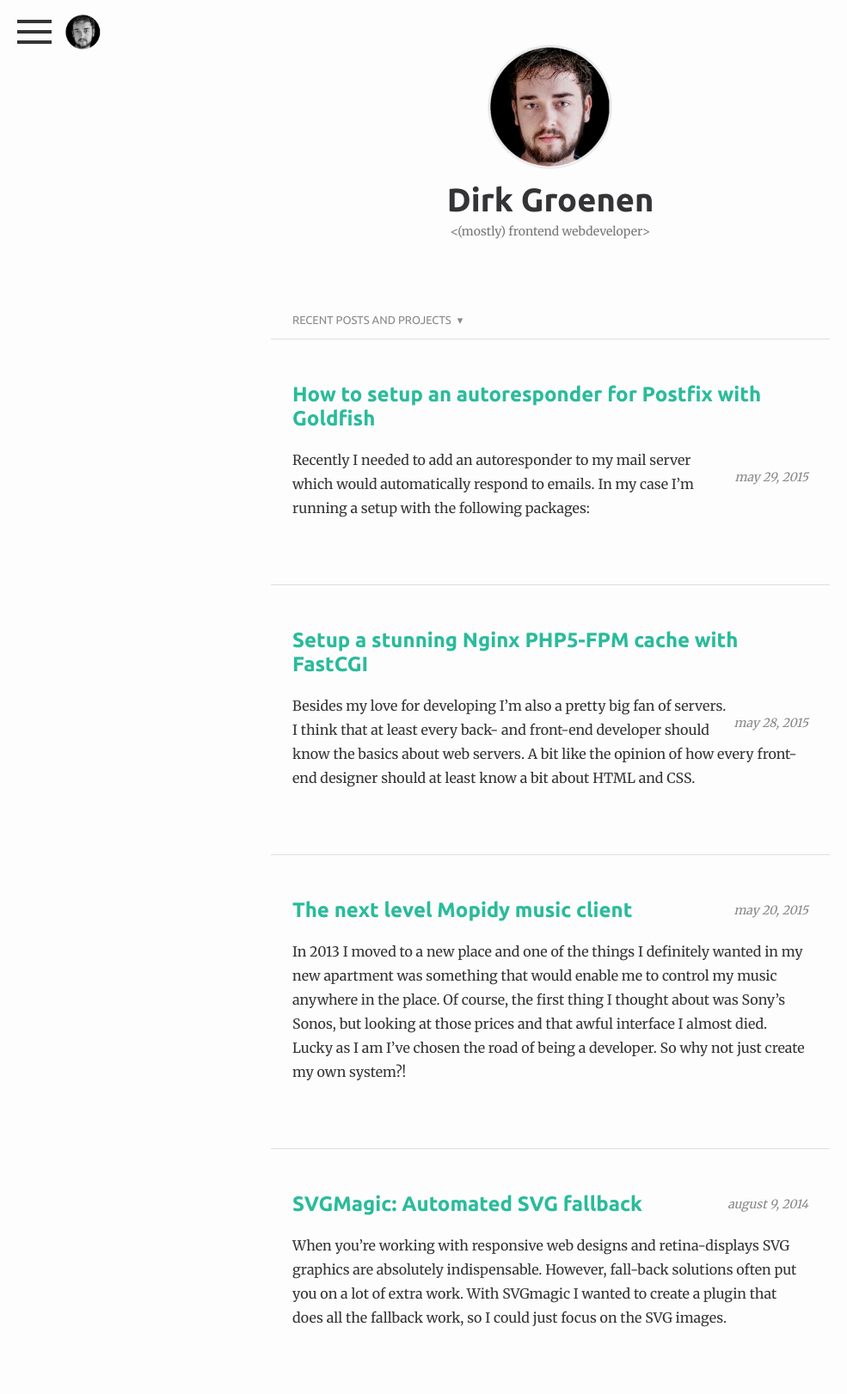
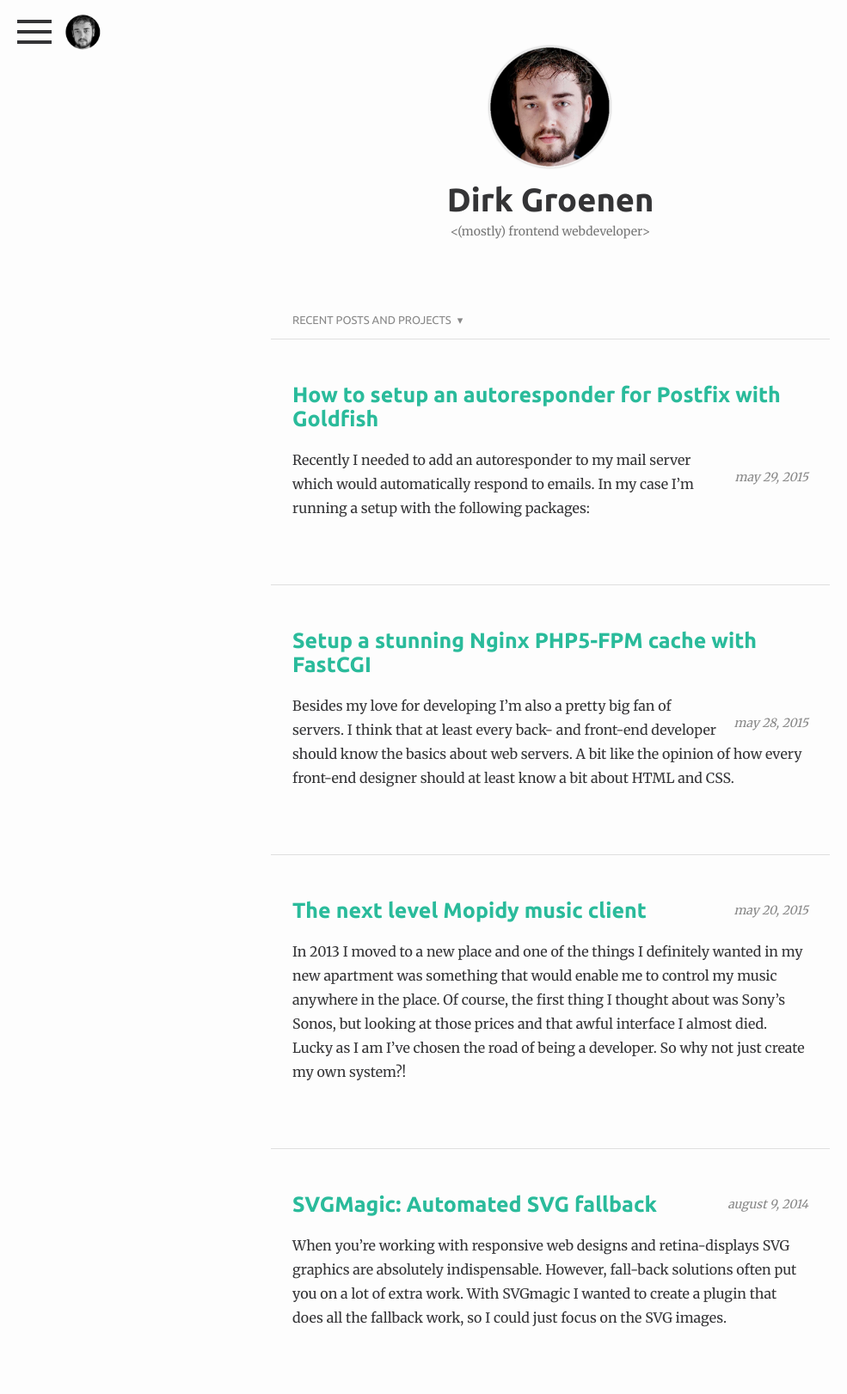
Before and after one commit to dirkgroenen/dirkgroenen.github.io, a Jekyll site: the page built from index.html, in a window 1280 px wide. Shown: the whole page at 86% size, without its empty margins (0-985 px from the left). Built offline with Jekyll 4.4.1, drawn with Linux system fonts in a browser that asks for light colours; nearby versions of some CDN libraries; some web fonts are replaced; library files that are not in the unit come from our copies.

Commit message:
Some changes in the styling

```diff
--- a/assets/css/main.css
+++ b/assets/css/main.css
@@ -20,6 +20,18 @@ body {
 h1,h2,h3,h4,h5{
     font-family: 'Ubuntu', sans-serif;
     font-weight: bold;
+}
+
+h1{
+    font-size: 30px;
+}
+
+h2{
+    font-size: 23px;
+}
+
+h3{
+    font-size: 20px;
 }
 
 p{
@@ -706,6 +718,7 @@ header.image.singlepost .postdetails .subtitle{
 .postlist .post .title{
     display: inline-block;
     margin: 20px 0 20px 0;
+    font-size: 25px;
 }
 
 .postlist .post .title a:hover{
@@ -718,6 +731,7 @@ header.image.singlepost .postdetails .subtitle{
     color: #888;
     font-style: italic;
     margin-top: 20px;
+    margin-left: 10px;
     text-transform: lowercase;
 }
 
@@ -790,10 +804,13 @@ header.image.singlepost .postdetails .subtitle{
     background-color: white;
 }
 
+.postcontent.singlepost h1{
+    margin: 40px 0 15px 0;
+}
+
 .postcontent.singlepost h2{
     margin: 35px 0 10px 0;
 }
-
 
 .singlepost .postdate{
     font-size: 16px;
--- a/assets/js/custom.js
+++ b/assets/js/custom.js
@@ -2,7 +2,8 @@
 
     $(document).ready(function(){
         $(".postcontent a").each(function(){
-            $(this).attr("target", "_blank");
+            if($(this).attr("href").substr(0, 1) != "#")
+                $(this).attr("target", "_blank");
         });
 
         // Parallax image for post top
```
Also changed, not shown: assets/images/pinterest-site.jpg (added).
